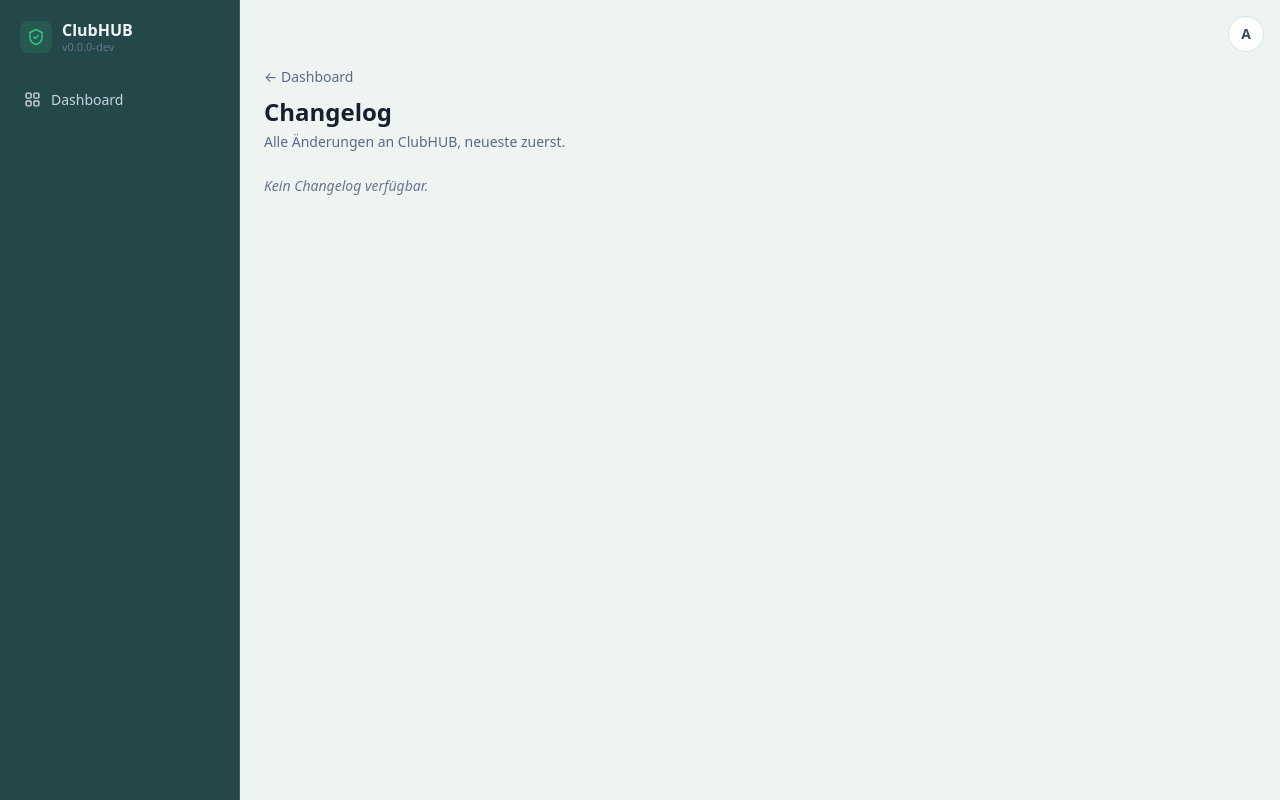
After one commit to unLieb/clubhub, a FastAPI app: template app/templates/changelog.html in a window 1280 px wide. The commit adds this page. Run offline with FastAPI, Linux system fonts and the light colour scheme; the template is opened without the code that fills it, so the values that code supplies are empty; style sheets or scripts are compiled from the project's sources; parts of the project's set-up code (start-up, migrations or seed data) failed here and were passed over.

Commit message:
Changelog in der App sichtbar (/changelog), Version in Sidebar verlinkt
CHANGELOG.md war bisher nur eine reine Git-Datei, in der App selbst nirgends
sichtbar. Neue Route /changelog parst die Datei (kein Markdown-Renderer
nötig, das Format ist selbst vorgegeben) und zeigt sie als Liste von
Versions-Karten. Die Versionsnummer unten in der Sidebar ist jetzt ein
eigener Link dorthin, getrennt vom "ClubHUB"-Link zum Dashboard (kein
Nesting von <a>-Tags). Dockerfile kopiert CHANGELOG.md jetzt mit ins Image.

```diff
--- a/app/main.py
+++ b/app/main.py
@@ -84,6 +84,15 @@ def healthz(db: Session = Depends(get_db)):
     "der Uvicorn-Prozess lebt noch" zu bestätigen."""
     db.execute(text("SELECT 1"))
     return {"status": "ok"}
+
+
+@app.get("/changelog")
+def changelog_page(request: Request, db: Session = Depends(get_db)):
+    return templates.TemplateResponse("changelog.html", {
+        "request": request,
+        "user": get_current_user(request, db),
+        "entries": version.CHANGELOG,
+    })
 
 
 @app.get("/sw.js")
--- a/app/templates/base.html
+++ b/app/templates/base.html
@@ -97,15 +97,15 @@
 
   <!-- Sidebar (ab lg) - sticky, damit sie beim Scrollen des Inhalts stehen bleibt -->
   <aside class="hidden lg:flex lg:sticky lg:top-0 lg:h-screen lg:overflow-y-auto w-60 shrink-0 bg-sidebar border-r border-sidebar-line flex-col">
-    <a href="/" class="flex items-center gap-2.5 px-5 py-5">
-      <div class="w-8 h-8 rounded-lg bg-go/15 flex items-center justify-center">
+    <div class="flex items-center gap-2.5 px-5 py-5">
+      <a href="/" class="w-8 h-8 rounded-lg bg-go/15 flex items-center justify-center shrink-0">
         <svg width="18" height="18" viewBox="0 0 24 24" fill="none" stroke="#33c481" stroke-width="2" stroke-linecap="round" stroke-linejoin="round"><path d="M12 2 4 6v6c0 5 3.4 8.7 8 10 4.6-1.3 8-5 8-10V6l-8-4Z"/><path d="m9 12 2 2 4-4"/></svg>
+      </a>
+      <div>
+        <a href="/" class="block font-display font-semibold leading-tight text-sidebar-text-strong">ClubHUB</a>
+        <a href="/changelog" class="block text-[11px] text-sidebar-muted leading-tight hover:text-sidebar-text-strong hover:underline" title="Änderungshistorie ansehen">v{{ app_version }}</a>
       </div>
-      <div>
-        <div class="font-display font-semibold leading-tight text-sidebar-text-strong">ClubHUB</div>
-        <div class="text-[11px] text-sidebar-muted leading-tight">v{{ app_version }}</div>
-      </div>
-    </a>
+    </div>
 
     <nav class="flex-1 px-3 py-2 space-y-0.5 text-sm">
       <a href="/" class="nav-link relative flex items-center gap-2.5 px-3 py-2 rounded-lg text-sidebar-text hover:bg-white/10 hover:text-sidebar-text-strong {% if request.url.path == '/' %}active{% endif %}">
--- /dev/null
+++ b/app/templates/changelog.html
@@ -0,0 +1,29 @@
+{% extends "base.html" %}
+{% block title %}Changelog – ClubHUB{% endblock %}
+{% block content %}
+
+<a href="/" class="text-sm text-slate-400 hover:text-slate-100">&larr; Dashboard</a>
+<h1 class="font-display text-2xl font-semibold mt-2 mb-1">Changelog</h1>
+<p class="text-slate-400 text-sm mb-6">Alle Änderungen an ClubHUB, neueste zuerst.</p>
+
+{% if entries %}
+<div class="space-y-3 max-w-2xl">
+  {% for e in entries %}
+  <div class="rounded-xl border border-line bg-panel p-4">
+    <div class="flex items-baseline justify-between gap-3 mb-2">
+      <span class="font-display font-medium {% if loop.first %}text-go{% endif %}">v{{ e.version }}</span>
+      <span class="text-xs text-slate-500">{{ e.date }}</span>
+    </div>
+    <ul class="text-sm text-slate-300 space-y-1 list-disc list-inside">
+      {% for item in e.changes %}
+      <li>{{ item }}</li>
+      {% endfor %}
+    </ul>
+  </div>
+  {% endfor %}
+</div>
+{% else %}
+<p class="text-slate-500 text-sm italic">Kein Changelog verfügbar.</p>
+{% endif %}
+
+{% endblock %}
```
Also changed, not shown: app/version.py (+20 -0 lines), CHANGELOG.md, 2 other files.
